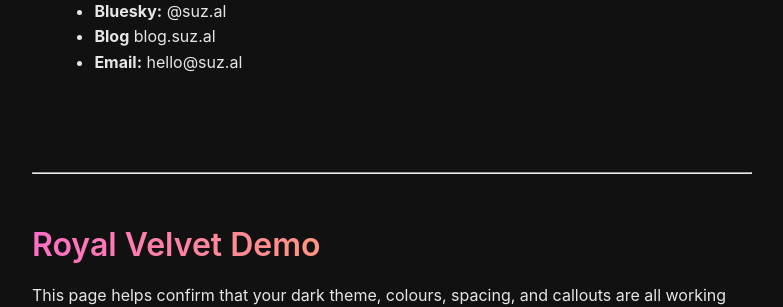
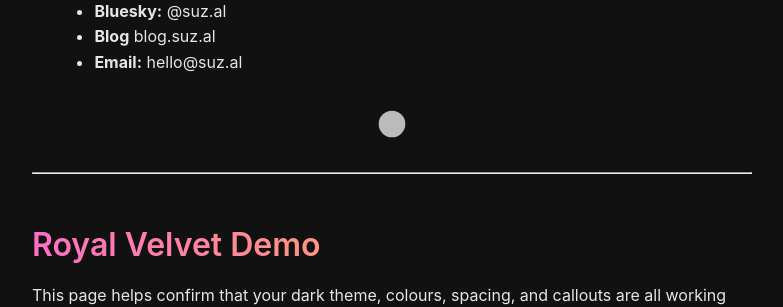
Before and after one commit to Marmitewarlock/suzal, a Jekyll site: the page built from index.md, in a window 1280 px wide. Shown: the part 255-562 px from the top of the page, without its empty margins (248-1031 px from the left). Built offline with Jekyll 4.4.1, drawn with Linux system fonts in a browser that asks for light colours; our own code applies the rules of GitHub Pages for plain Markdown files.

Commit message:
Update index.md

```diff
--- a/index.md
+++ b/index.md
@@ -16,12 +16,10 @@ I do not know how to code.
 - **Email:** hello@suz.al
 
 <div class="social-row">
-
-  <a href="https://bsky.app/profile/suz.al">
-    <svg>…</svg>
-  </a>
-  <a href="mailto:hello@suz.al">
-    <svg>…</svg>
+  <a href="#">
+    <svg viewBox="0 0 24 24">
+      <circle cx="12" cy="12" r="10" />
+    </svg>
   </a>
 </div>
 ---
```
